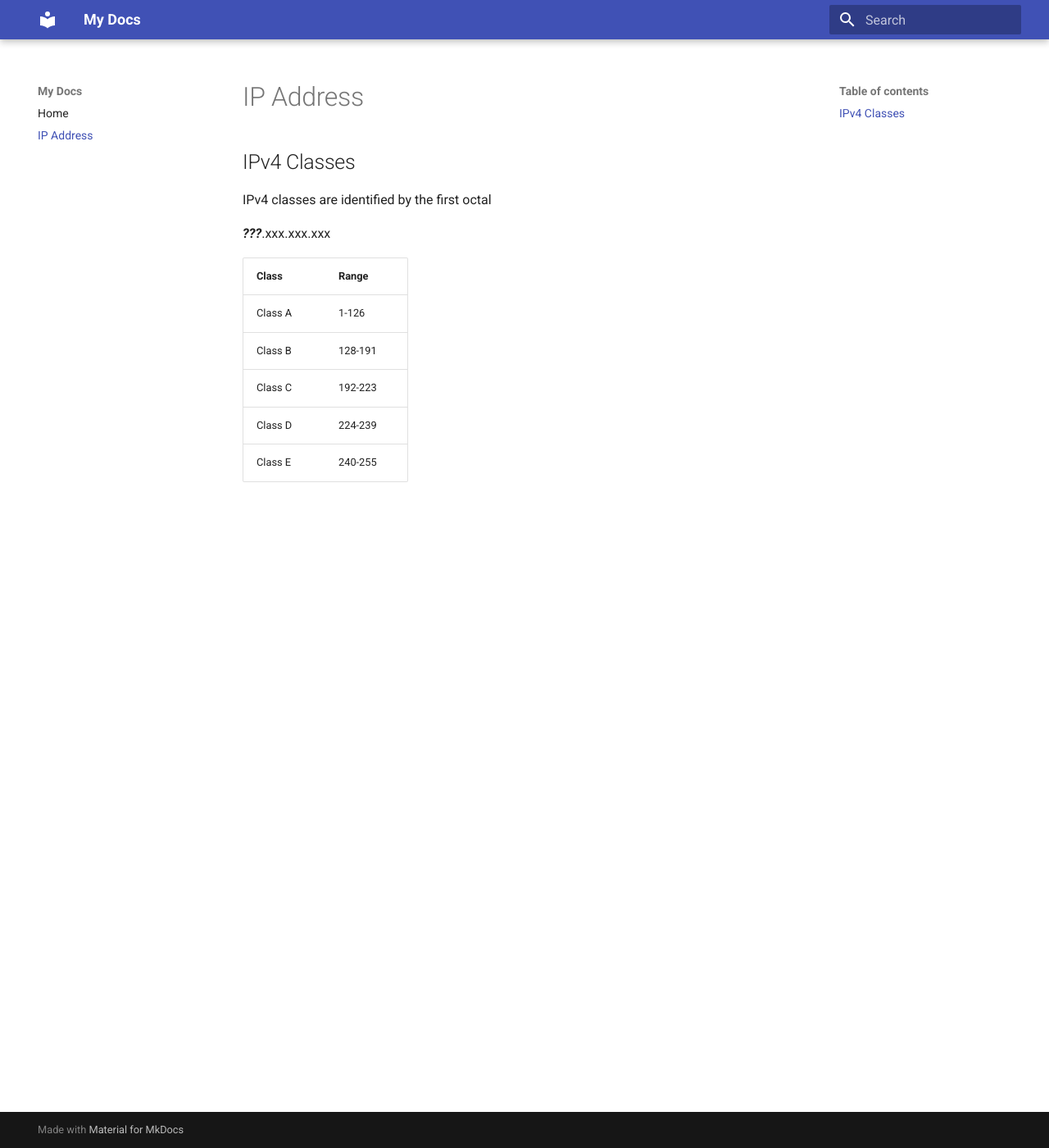
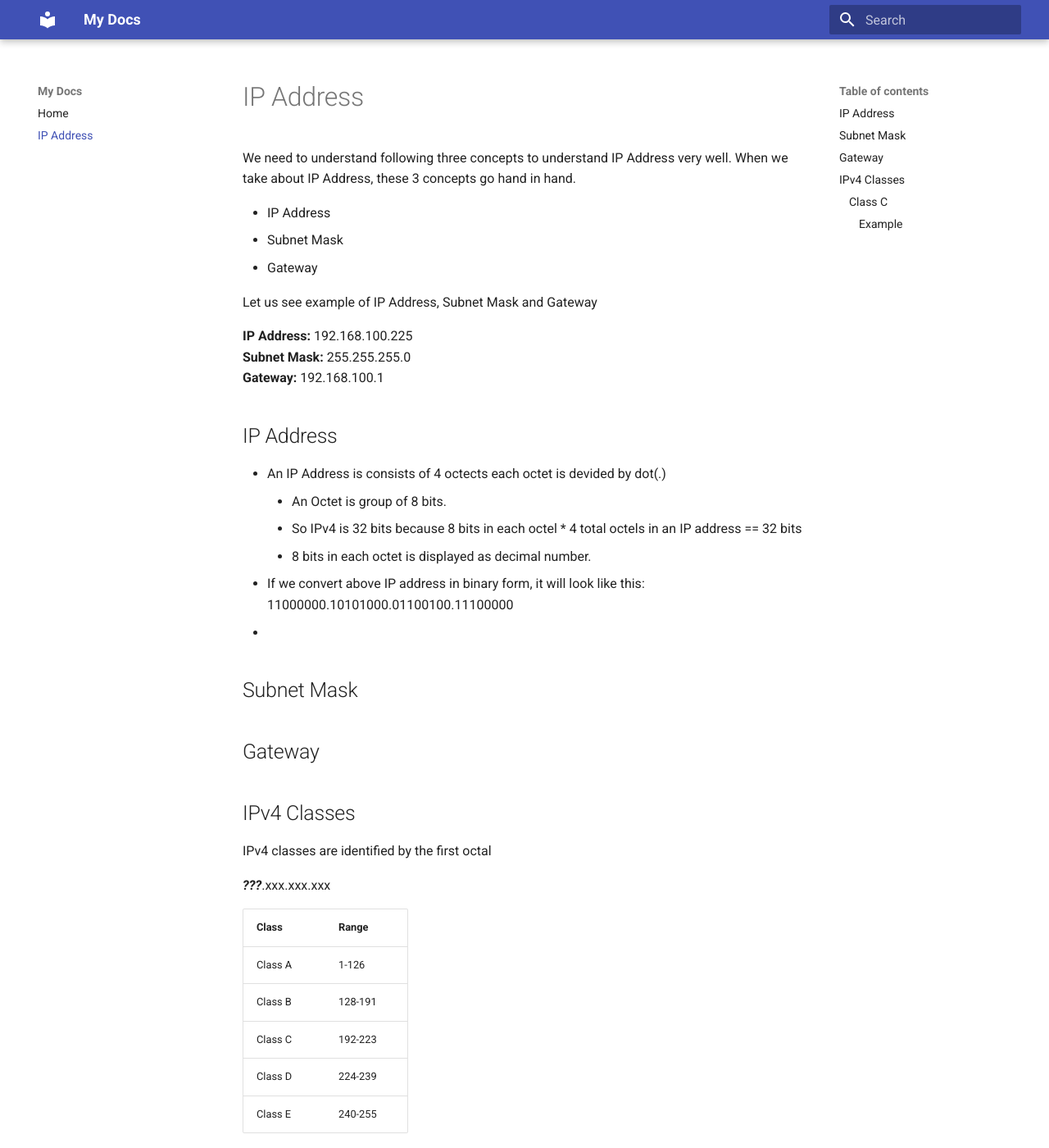
Before and after one commit to Prithvipal/networking-by-prithvi, an MkDocs documentation site: the page built from docs/ipaddress.md, in a window 1280 px wide and 1400 px high. Shown: the whole window at 82% size. Built offline with MkDocs 1.6.1 and Material for MkDocs 9.7.7, drawn with Linux system fonts in a browser that asks for light colours; some of the changed text lies outside the part shown.

Commit message:
IP Address introduction

```diff
--- a/docs/ipaddress.md
+++ b/docs/ipaddress.md
@@ -1,4 +1,30 @@
 # IP Address
+
+We need to understand following three concepts to understand IP Address very well. When we take about IP Address, these 3 concepts go hand in hand.
+
+- IP Address
+- Subnet Mask
+- Gateway
+
+Let us see example of IP Address, Subnet Mask and Gateway
+
+**IP Address:** 192.168.100.225 </br>
+**Subnet Mask:** 255.255.255.0 </br>
+**Gateway:** 192.168.100.1 </br>
+
+## IP Address
+
+- An IP Address is consists of 4 octects each octet is devided by dot(.)
+    - An Octet is group of 8 bits.
+    - So IPv4 is 32 bits because 8 bits in each octel * 4 total octels in an IP address == 32 bits
+    - 8 bits in each octet is displayed as decimal number.
+- If we convert above IP address in binary form, it will look like this: 11000000.10101000.01100100.11100000
+-
+
+
+## Subnet Mask
+
+## Gateway
 
 ## IPv4 Classes
 
@@ -13,3 +39,17 @@ IPv4 classes are identified by the first octal
 | Class C | 192-223 |
 | Class D | 224-239 |
 | Class E | 240-255 |
+
+- Class D is used for multicast
+- Class E is reserved for experimental purpose
+- Any IP starting from 127 is loop back IP Address
+
+### Class C
+
+#### Example
+
+**IP Address:** 192.168.100.225<br>
+**Subnet Mask:** 255.255.255.0<br>
+**Gateway:** 192. 168.100.1<br>
+
+- Please note the IP Address in above example, it's first octal is 192 which comes under Class C range. So this is Class C IP Address.
```
